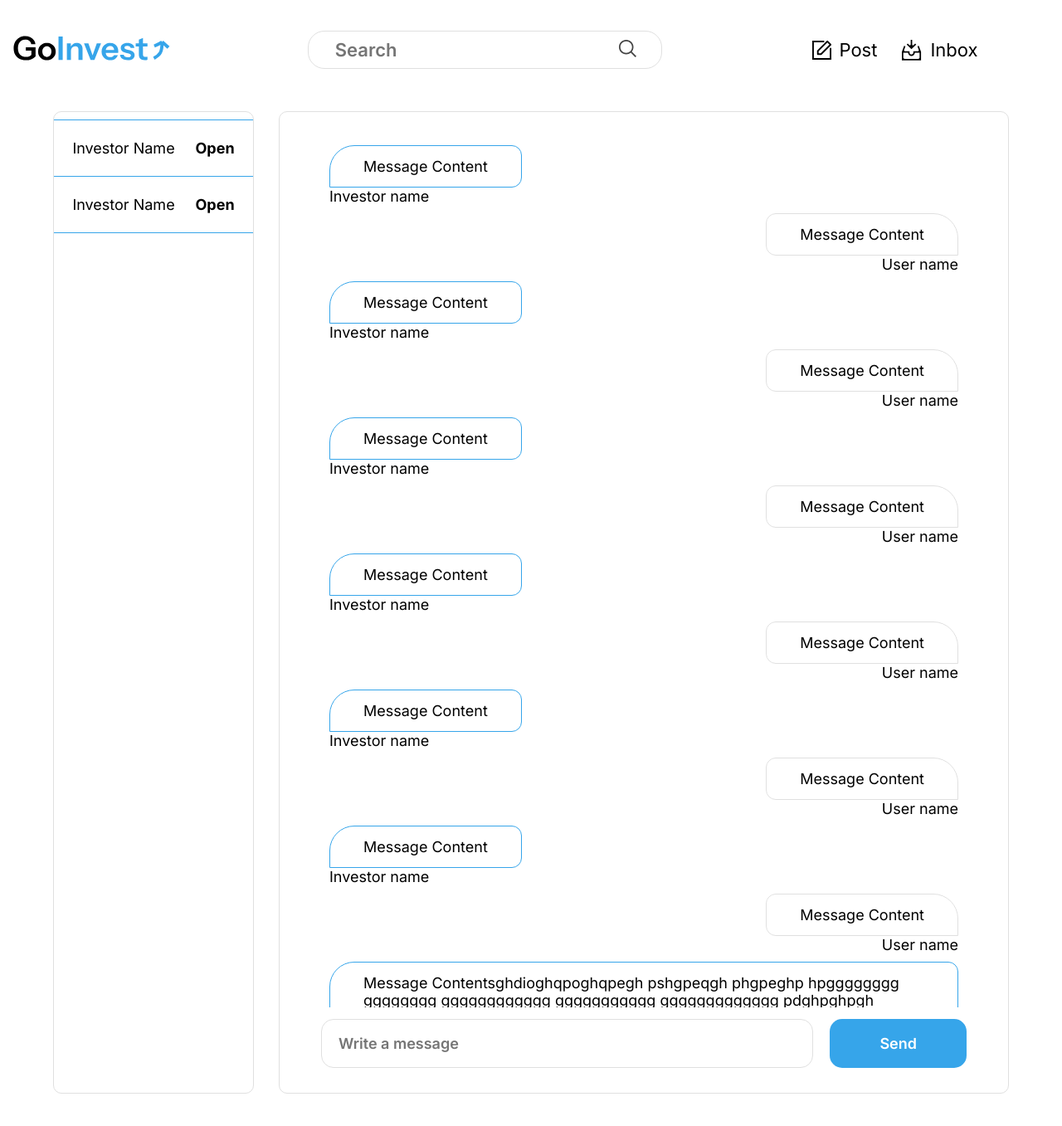
After one commit to SamiAbar30/GoInvest, a Flask app: page /inbox in a window 1280 px wide. The commit adds this page. Shown: the top 1357 px of the page at 83% size. Run offline with Flask 3, Linux system fonts and the light colour scheme; a user stored in the database is signed in.

Commit message:
implementing mvp design

```diff
--- a/app.py
+++ b/app.py
@@ -353,6 +353,12 @@ def my_posts():
 
     return render_template("home.html", posts=posts, user=current_user, pages="my_post")
 
+@app.route("/inbox")
+@login_required
+def inbox():
+
+    return render_template("inbox.html", user=current_user, pages="inbox")
+
 @app.route("/register", methods=["GET", "POST"])
 def register():
     if request.method == "POST":
--- a/static/style/header.css
+++ b/static/style/header.css
@@ -18,7 +18,7 @@ body {
     margin-left: 15px;
     width: 190px;
 }
-.searchbar {
+.searchbar form {
     border: 1px solid var(--stroke);
     border-radius: 20px;
     display: flex;
--- /dev/null
+++ b/static/style/inbox.css
@@ -0,0 +1,130 @@
+.view {
+    margin: auto;
+    margin-top: 50px;
+    display: flex;
+    flex-direction: row;
+    justify-content: center;
+    align-items: center;
+    width: 90%;
+    max-width: 1200px;
+    height: 80vh;
+}
+p {
+    font-family: 'Inter';
+    color: black;
+    font-size: 18px;
+}
+.inbox-messages {
+    margin-left: 30px;
+    height: 100%;
+    display: flex;
+    flex-direction: column;
+    justify-content: space-between;
+}
+.inbox-contact, .inbox-messages {
+    border: 1px solid var(--stroke);
+    border-radius: 10px;
+    height: 100%;
+    width: 100%;
+    padding: 10px 0;
+}
+.inbox-contact {
+    width: 30%;
+    min-width: 240px;
+}
+.contact {
+    border: 1px solid var(--main);
+    border-left: 0;
+    border-right: 0;
+    margin-top: -1px;
+    padding: 5px 10px;
+}
+.contact-info {
+    display: flex;
+    flex-direction: row;
+    justify-content: space-around;
+    align-items: center;
+}
+.contact-info-open {
+    cursor: pointer;
+    font-weight: bold;
+}
+.messages {
+    margin-top: 20px;
+    overflow: auto;
+}
+.message {
+    display: flex;
+    flex-direction: column;
+    align-items: flex-start;
+    margin: 10px;
+}
+.message p {
+    margin: 0;
+}
+.message-content {
+    border: 1px solid var(--main);
+    border-radius: 30px 12px 12px 0px;
+    padding: 14px 40px;
+    margin: 0;
+}
+.message-right .message-content{
+    border-radius: 12px 30px 0 12px;
+    border: 1px solid var(--stroke);
+}
+.message-right {
+    display: flex;
+    align-items: flex-end;
+}
+.send-message {
+    margin-top: 14px;
+    margin-bottom: 20px;
+    width: 100%;
+    align-self: center;
+}
+.send-message form {
+    width: 100%;
+    display: flex;
+    flex-direction: row;
+}
+.send-message input {
+    border: 1px solid var(--stroke);
+    border-radius: 15px;
+    padding: 18px 20px;
+    font-family: 'Inter';
+    color: black;
+    font-size: 18px;
+    font-weight: 600;
+    width: 100%;
+}
+
+.send-message button {
+    background-color: var(--main);
+    border-radius: 15px;
+    color: white;
+    padding: 18px 60px;
+    border: none;
+    font-size: 18px;
+    font-weight: 600;
+    font-family: 'Inter';
+    margin-left: 20px;
+}
+.inbox-messages {
+    padding: 10px 50px;
+}
+@media (max-width: 780px) {
+    .view {
+        flex-direction: column;
+        height: auto;
+    }
+    .inbox-messages {
+        margin-top: 20px;
+        margin-bottom: 20px;
+        margin-left: 0;
+        padding: 0;
+    }
+    .inbox-contact {
+        width: 100%;
+        max-width: unset;
+    }
+}
--- a/templates/components/header.html
+++ b/templates/components/header.html
@@ -18,7 +18,7 @@
             <p>Post</p>
         </a>
         {%endif%}
-        <a href="#" style="opacity: 0;">
+        <a href="/inbox">
             <img src="{{ url_for('static', filename='images/inbox.svg') }}">
             <p>Inbox</p>
         </a>
--- /dev/null
+++ b/templates/inbox.html
@@ -0,0 +1,153 @@
+<!DOCTYPE html>
+<html lang="en">
+<head>
+    <meta charset="UTF-8">
+    <meta name="viewport" content="width=device-width, initial-scale=1.0">
+    <title>GoInvest - {{ user.role }}</title>
+    <link rel="stylesheet" href="{{ url_for('static', filename='style/global.css') }}">
+    <link rel="stylesheet" href="{{ url_for('static', filename='style/header.css') }}">
+    <link rel="stylesheet" href="{{ url_for('static', filename='style/inbox.css') }}">
+</head>
+<body>
+    {% from "components/header.html" import header %}
+    {{ header(user, pages=pages) }}
+    <div class="view">
+        <div class="inbox-contact">
+            <div class="contact">
+                <div class="contact-info">
+                    <p class="contact-info-name">Investor Name</p>
+                    <p class="contact-info-open">Open</p>
+                </div>
+            </div>
+            <div class="contact">
+                <div class="contact-info">
+                    <p class="contact-info-name">Investor Name</p>
+                    <p class="contact-info-open">Open</p>
+                </div>
+            </div>
+        </div>
+        <div class="inbox-messages">
+            <div class="messages">
+                <div class="message message-left">
+                    <div class="message-content">
+                        <p>Message Content</p>
+                    </div>
+                    <div class="message-author">
+                        <p>Investor name</p>
+                    </div>
+                </div>
+                <div class="message message-right">
+                    <div class="message-content">
+                        <p>Message Content</p>
+                    </div>
+                    <div class="message-author">
+                        <p>User name</p>
+                    </div>
+                </div>
+                <div class="message message-left">
+                    <div class="message-content">
+                        <p>Message Content</p>
+                    </div>
+                    <div class="message-author">
+                        <p>Investor name</p>
+                    </div>
+                </div>
+                <div class="message message-right">
+                    <div class="message-content">
+                        <p>Message Content</p>
+                    </div>
+                    <div class="message-author">
+                        <p>User name</p>
+                    </div>
+                </div>
+                <div class="message message-left">
+                    <div class="message-content">
+                        <p>Message Content</p>
+                    </div>
+                    <div class="message-author">
+                        <p>Investor name</p>
+                    </div>
+                </div>
+                <div class="message message-right">
+                    <div class="message-content">
+                        <p>Message Content</p>
+                    </div>
+                    <div class="message-author">
+                        <p>User name</p>
+                    </div>
+                </div>
+                <div class="message message-left">
+                    <div class="message-content">
+                        <p>Message Content</p>
+                    </div>
+                    <div class="message-author">
+                        <p>Investor name</p>
+                    </div>
+                </div>
+                <div class="message message-right">
+                    <div class="message-content">
+                        <p>Message Content</p>
+                    </div>
+                    <div class="message-author">
+                        <p>User name</p>
+                    </div>
+                </div>
+                <div class="message message-left">
+                    <div class="message-content">
+                        <p>Message Content</p>
+                    </div>
+                    <div class="message-author">
+                        <p>Investor name</p>
+                    </div>
+                </div>
+                <div class="message message-right">
+                    <div class="message-content">
+                        <p>Message Content</p>
+                    </div>
+                    <div class="message-author">
+                        <p>User name</p>
+                    </div>
+                </div>
+                <div class="message message-left">
+                    <div class="message-content">
+                        <p>Message Content</p>
+                    </div>
+                    <div class="message-author">
+                        <p>Investor name</p>
+                    </div>
+                </div>
+                <div class="message message-right">
+                    <div class="message-content">
+                        <p>Message Content</p>
+                    </div>
+                    <div class="message-author">
+                        <p>User name</p>
+                    </div>
+                </div>
+                <div class="message message-left">
+                    <div class="message-content">
+                        <p>Message Contentsghdioghqpoghqpegh pshgpeqgh phgpeghp hpgggggggg gggggggg gggggggggggg ggggggggggg ggggggggggggg pdghpghpgh</p>
+                    </div>
+                    <div class="message-author">
+                        <p>Investor name</p>
+                    </div>
+                </div>
+                <div class="message message-right">
+                    <div class="message-content">
+                        <p>Message Content</p>
+                    </div>
+                    <div class="message-author">
+                        <p>User name</p>
+                    </div>
+                </div>
+            </div>
+            <div class="send-message">
+                <form>
+                    <input type="text" placeholder="Write a message" required>
+                    <button type="submit">Send</button>
+                </form>
+            </div>
+        </div>
+    </div>
+</body>
+</html>
```
Also changed, not shown: static/style/view-post.css (+36 -0 lines), templates/view-post.html (+13 -0 lines), database.db, 1 other file.
